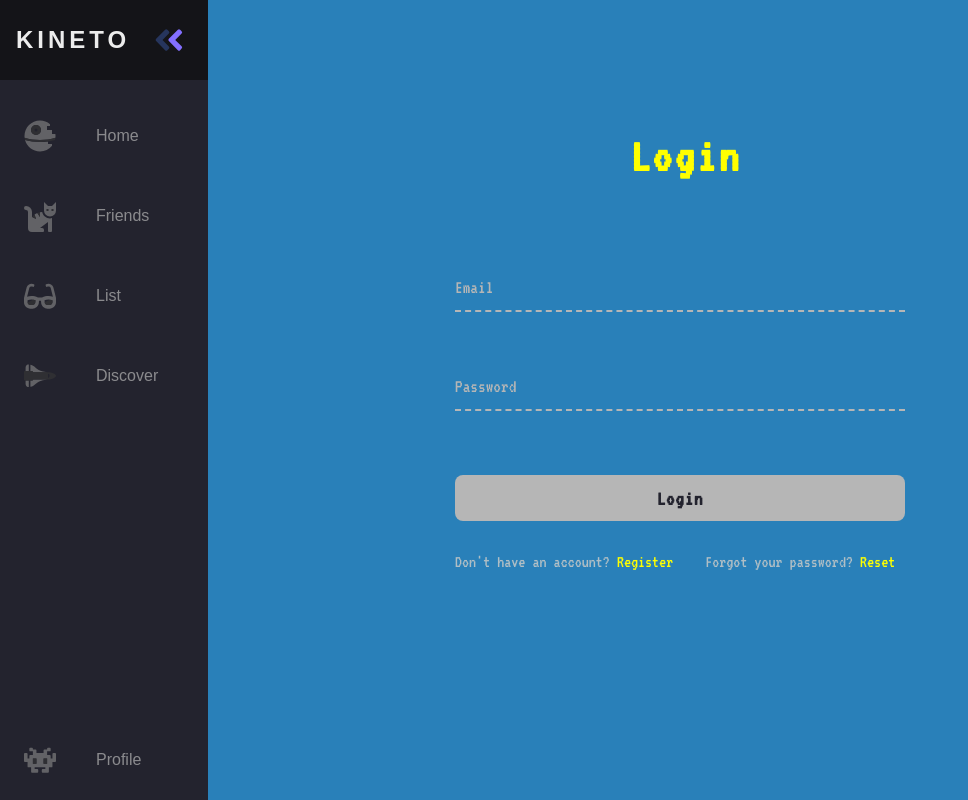
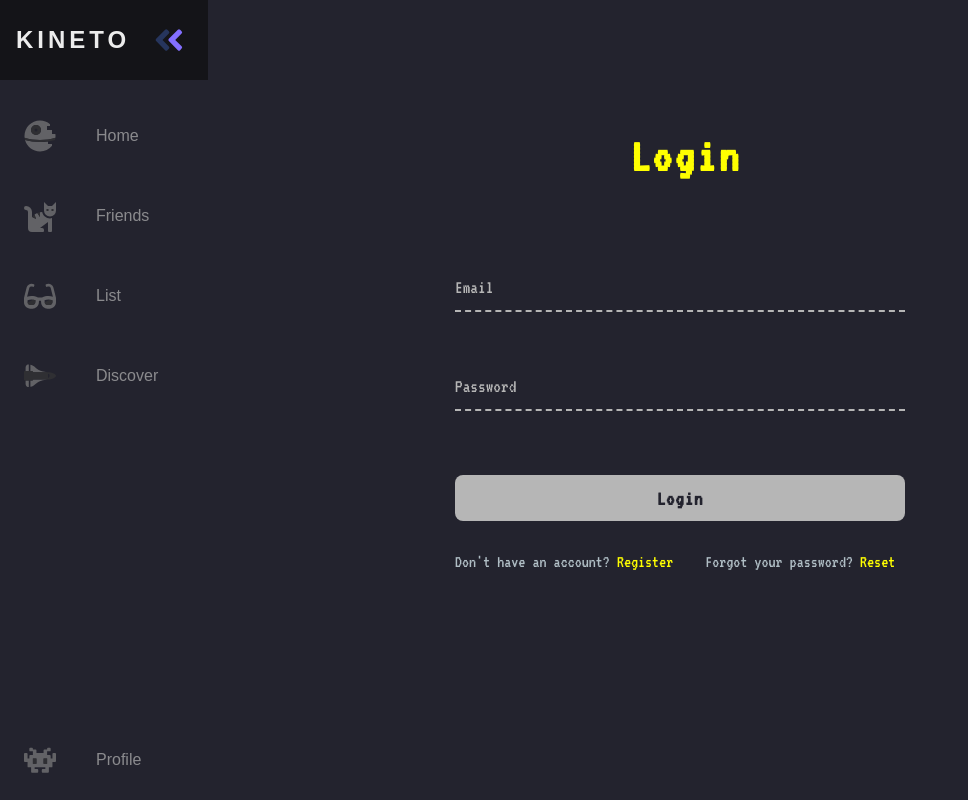
Before and after one commit to bergio13/webapp_v2, a Flask app: page /login in a window 1280 px wide. Shown: the whole page, without its empty margins (0-968 px from the left). Run offline with Flask 3, Linux system fonts and the light colour scheme; some libraries are stand-ins or nearby versions; some web fonts are replaced.

Commit message:
Refactor CSS for body background and styling; implement variable for primary background color

```diff
--- a/static/css/style.css
+++ b/static/css/style.css
@@ -12,13 +12,8 @@
 body {
   margin: 0;
   padding: 0;
-  background: #2980b9;
-  /*background: -moz-linear-gradient(to right, #2980b9, #2c3e50);
-  background: -webkit-linear-gradient(to right, #2980b9, #2c3e50);
-  background: linear-gradient(to right, #2980b9, #2c3e50);
-  filter: progid:DXImageTransform.Microsoft.gradient(startColorstr="#2980b9", endColorstr="#2c3e50", GradientType=1);*/
+  background: var(--bg-primary);
   color: black;
-  /*height: 100vh;*/
   background-size: 100%;
   background-repeat: no-repeat;
 }
@@ -29,7 +24,7 @@ body:before {
   bottom: 0;
   width: 100%;
   z-index: -1;
-  background: #2980b9;
+  background: var(--bg-primary);
   /*background: -webkit-linear-gradient(
     to right,
     #2980b9,
--- a/templates/base.html
+++ b/templates/base.html
@@ -6,6 +6,15 @@
     <meta charset="utf-8" />
     <meta http-equiv="X-UA-Compatible" content="IE=edge" />
     <meta name="viewport" content="width=device-width, initial-scale=1.0" />
+
+    <!-- Critical CSS to prevent blue flash -->
+    <style>
+      body {
+        background: #23232e;
+        margin: 0;
+        padding: 0;
+      }
+    </style>
 
     <link rel="icon" href="static/icona1.png?v=2">
     <link rel="preconnect" href="https://fonts.googleapis.com" />
```
